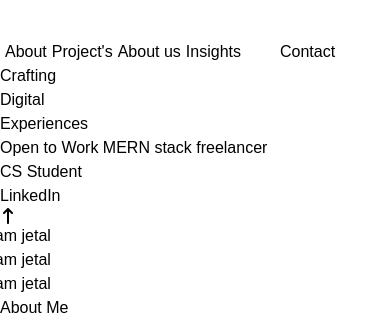
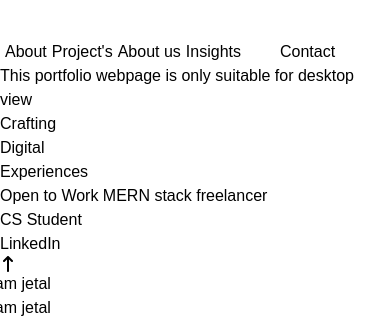
Before and after one commit to j2patel4545/Portfolio-Testing, a React (Vite) app: page / in a window 390 px wide. Shown: the top 322 px of the page. Built offline with nearby package versions, Linux system fonts and the light colour scheme; a web font is replaced by a local one.

Commit message:
landingpage.jsx

```diff
--- a/src/components/landingpage.jsx
+++ b/src/components/landingpage.jsx
@@ -1,10 +1,28 @@
-import React, { useEffect, useRef } from 'react';
+import React, { useEffect, useRef, useState } from 'react';
 import { motion } from 'framer-motion';
 import { FaArrowUpLong } from 'react-icons/fa6';
 import locomotiveScroll from 'locomotive-scroll';
 
 function LandingPage() {
+  const [isMobile, setIsMobile] = useState(false);
   const scrollRef = useRef(null);
+
+  useEffect(() => {
+    const handleResize = () => {
+      setIsMobile(window.innerWidth < 630);
+    };
+
+    // Initial check
+    handleResize();
+
+    // Set up event listener
+    window.addEventListener('resize', handleResize);
+
+    // Clean up
+    return () => {
+      window.removeEventListener('resize', handleResize);
+    };
+  }, []);
 
   useEffect(() => {
     const scroll = new locomotiveScroll({
@@ -21,6 +39,13 @@ function LandingPage() {
 
   return (
     <div ref={scrollRef} data-scroll data-scroll-section data-scroll-speed="-0.5" className="relative flex flex-col w-full h-screen pt-1">
+      {/* Message for small screens */}
+      {isMobile && (
+        <div className="fixed inset-0 flex items-center justify-center bg-black text-white z-50">
+          <p className="text-lg md:text-xl p-4">This portfolio webpage is only suitable for desktop view</p>
+        </div>
+      )}
+
       {/* Text Structure */}
       <div className="textstructure mt-[16vh] px-5 md:px-20">
         {["Crafting", "Digital", "Experiences"].map((item, index) => (
@@ -69,7 +94,6 @@ function LandingPage() {
               </span>
             </motion.a>
           </div>
-
         </div>
       </div>
     </div>
```
Lines whose indentation alone changed are shown as unchanged.
